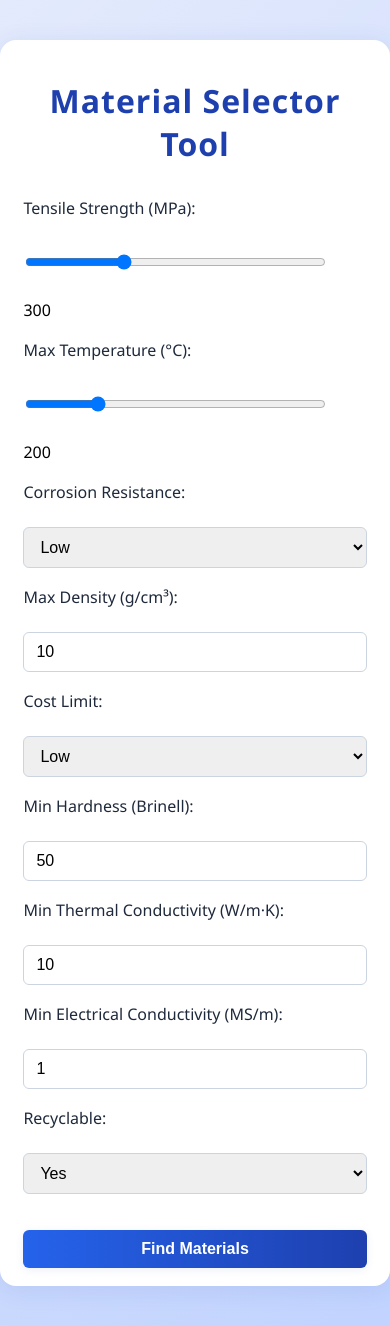
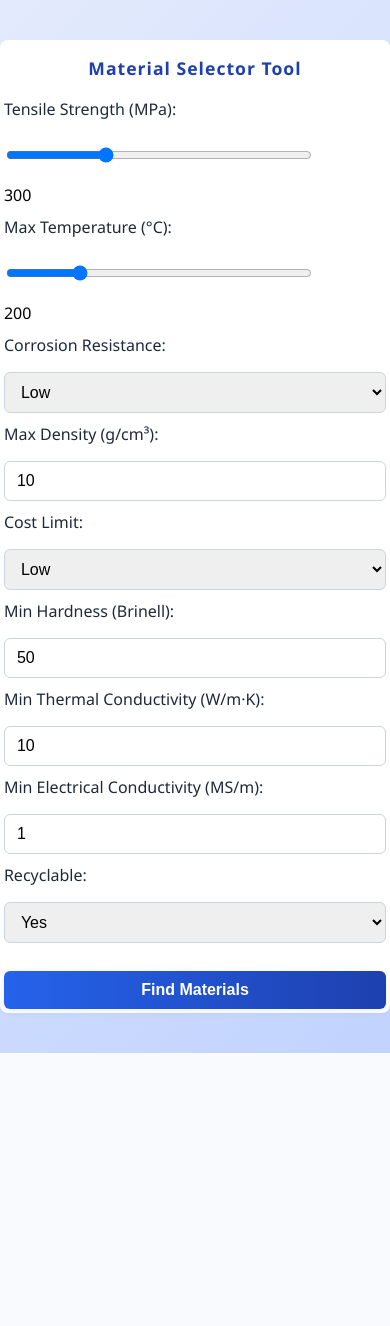
Before and after one commit to jishnu1010/Material-Selector-Web, a Flask app: page / in a window 390 px wide. After the commit the page ends 1053 px from the top, so only its background shows below. Run offline with Flask 3, Linux system fonts and the light colour scheme.

Commit message:
mobile respossive

```diff
--- a/static/style.css
+++ b/static/style.css
@@ -127,3 +127,47 @@ a:hover {
         font-size: 0.95rem;
     }
 }
+
+@media (max-width: 600px) {
+    .container {
+        max-width: 98vw;
+        padding: 10px 2vw;
+        border-radius: 8px;
+        box-shadow: none;
+    }
+    h1 {
+        font-size: 1.4rem;
+        margin-bottom: 18px;
+    }
+    form {
+        gap: 10px;
+    }
+    label, input, select, button {
+        font-size: 1rem;
+    }
+    input, select, button {
+        width: 100%;
+        box-sizing: border-box;
+    }
+    .table-responsive {
+        margin-top: 10px;
+        border-radius: 6px;
+    }
+    .table-responsive table,
+    table {
+        min-width: 600px;
+        font-size: 0.92rem;
+    }
+    th, td {
+        padding: 7px 4px;
+    }
+}
+
+@media (max-width: 400px) {
+    h1 {
+        font-size: 1.1rem;
+    }
+    .container {
+        padding: 4px 1vw;
+    }
+}
```
